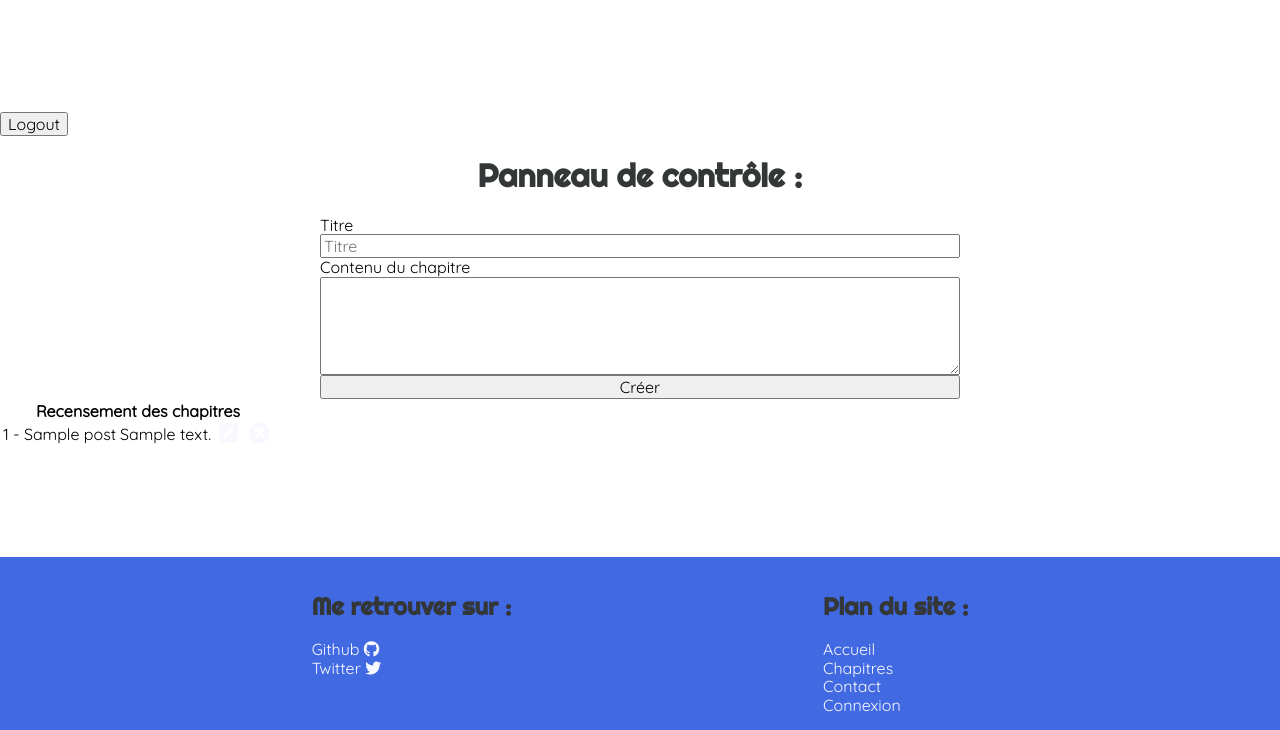
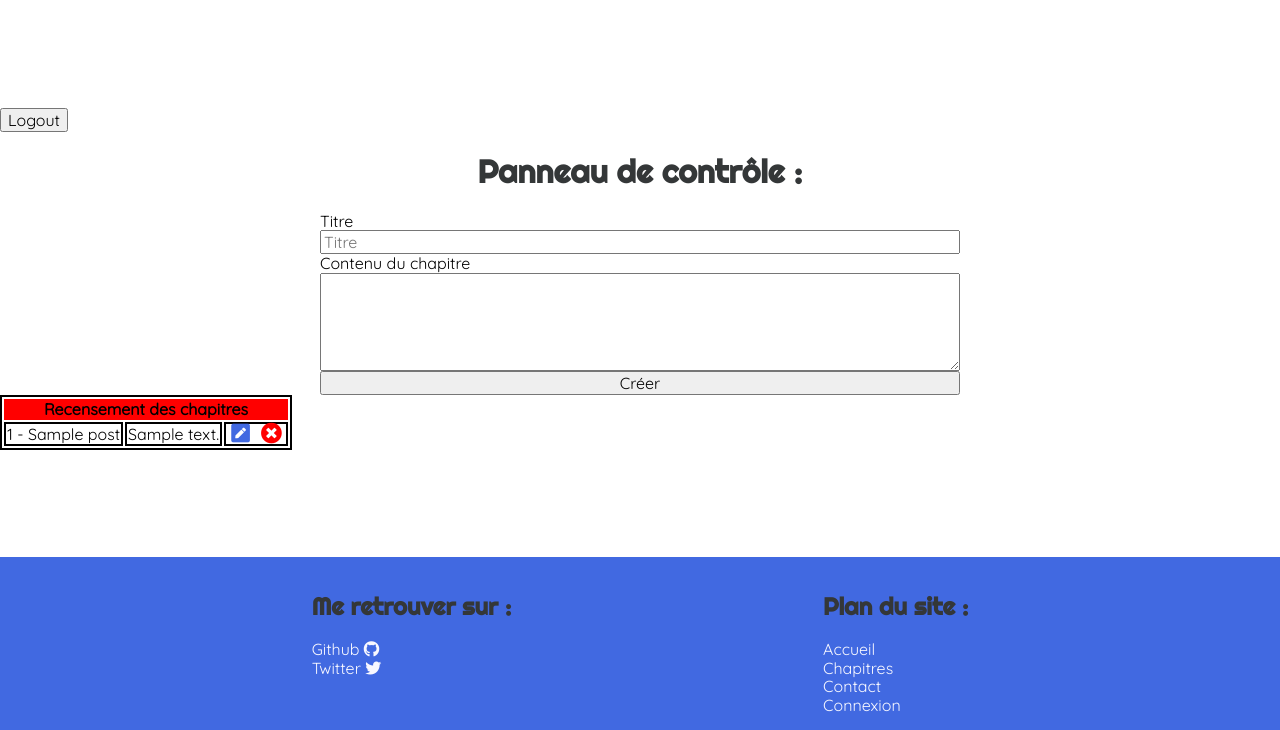
Before and after one commit to Matthias-Geslin/Project_4_Blog, a PHP site: template src/View/backend/users.twig in a window 1280 px wide. Shown: the part 70-800 px from the top of the page. Run offline with PHP 8.4, Linux system fonts and the light colour scheme; the template is opened without the code that fills it: most values are stand-ins (such as "Sample title", 1, 10 or a date in 2020); some libraries are stand-ins or nearby versions.

Commit message:
css update for admin view - table manager colors

```diff
--- a/public/css/code.css
+++ b/public/css/code.css
@@ -86,7 +86,19 @@ ul {
     padding: 0;
 }
 
+.fa-pen-square {color: royalblue;}
+.fa-pen-square:hover {color: blue}
 
+.fa-times-circle {color: red;}
+.fa-times-circle:hover {color: darkred;}
+
+
+table,
+td {
+  border: 2px solid black;
+}
+
+th {background-color: red;}
 
 .picture {
     display: none;
```
